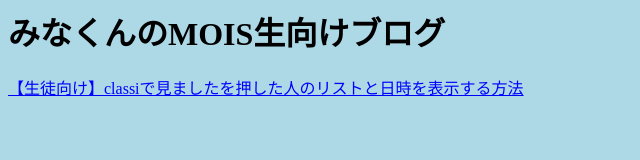
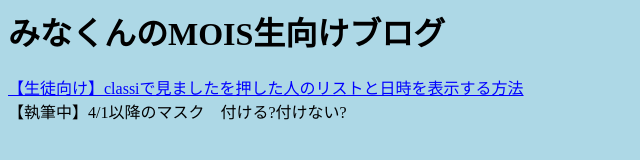
Before and after one commit to scsw0/mois, a plain HTML site: page index.html in a window 1280 px wide. Shown: the whole page, without its empty margins (0-640 px from the left). Drawn offline with Linux system fonts and the light colour scheme.

Commit message:
Update index.html

```diff
--- a/index.html
+++ b/index.html
@@ -5,6 +5,7 @@
 </head>
 <body style="background: lightblue;">
 <h1>みなくんのMOIS生向けブログ</h1>
-<span style="cursor: pointer; color: blue; text-decoration: underline;" onclick="location.href = 'https://mois.minakun.com/pages/001/';">【生徒向け】classiで見ましたを押した人のリストと日時を表示する方法</span>
+<span style="cursor: pointer; color: blue; text-decoration: underline;" onclick="location.href = 'https://mois.minakun.com/pages/001/';">【生徒向け】classiで見ましたを押した人のリストと日時を表示する方法</span><br>
+【執筆中】4/1以降のマスク　付ける?付けない?
 </body>
 </html>
```
